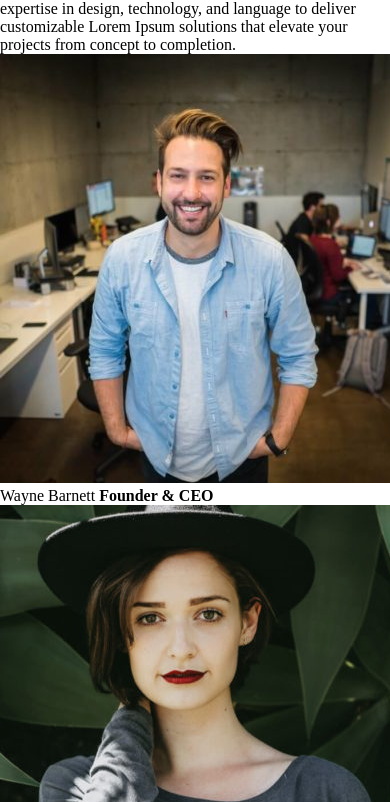
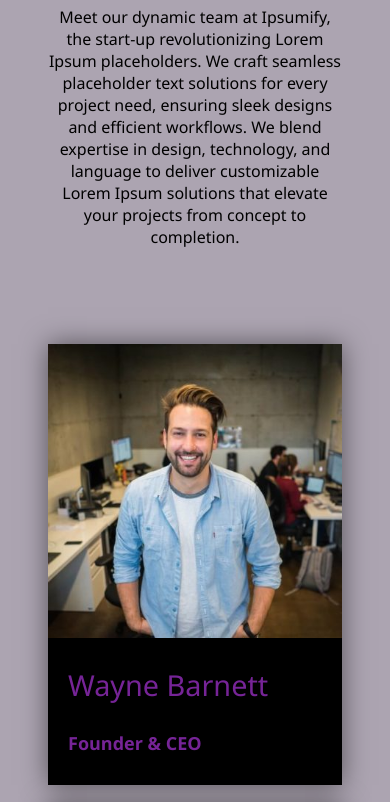
Before and after one commit to IO-underscorre/js-our-team, a plain HTML site: page index.html in a window 390 px wide. Shown: the part 109-911 px from the top of the page. Drawn offline with Linux system fonts and the light colour scheme.

Commit message:
feat(css): page style completed

```diff
--- a/css/style.css
+++ b/css/style.css
@@ -3,3 +3,101 @@
     margin: 0;
     padding: 0;
 }
+
+ul {
+    list-style: none;
+}
+
+body {
+    font-family: 'Segoe UI', Tahoma, Geneva, Verdana, sans-serif;
+    background-color: #aca4b1;
+}
+
+header {
+    margin: 0 auto;
+    max-width: 800px;
+    padding: 3rem;
+    text-align: center;
+}
+
+main {
+    margin: 0 auto;
+    max-width: 1200px;
+    padding: 3rem;
+}
+
+h1 {
+    margin-bottom: 1.5rem;
+    color: #762497;
+}
+
+.cards-container {
+    display: flex;
+    flex-wrap: wrap;
+    gap: 20px;
+}
+
+.cards-container > li {
+    flex-basis: calc(50% - 10px);
+    aspect-ratio: 3 / 1;
+    display: flex;
+    background-color: #000000;
+    color: #762497;
+    box-shadow: 0 0 25px #00000080;
+    line-height: 1;
+}
+
+.cards-container > li > *:first-child {
+    flex-basis: calc(100% / 3);
+    overflow: hidden;
+}
+
+.cards-container > li > *:last-child {
+    flex-basis: calc((100% * 2) / 3);
+    display: flex;
+    padding-left: 20px;
+    flex-direction: column;
+    justify-content: space-evenly;
+}
+
+.cards-container span {
+    font-size: 2em;
+}
+
+.cards-container b {
+    font-size: 1.25em;
+}
+
+.cards-container img {
+    object-fit: cover;
+    width: 100%;
+}
+
+
+@media all and (max-width: 950px) {
+    .cards-container > li {
+        flex-basis: 100%;
+    }
+}
+
+
+@media all and (max-width: 550px) {
+    .cards-container > li {
+        aspect-ratio: 2 / 3;
+        flex-direction: column;
+        font-size: .9rem;
+    }
+
+    .cards-container > li > *:first-child {
+        flex-basis: calc((100% * 2) / 3);
+        overflow: hidden;
+    }
+
+    .cards-container > li > *:last-child {
+        flex-basis: calc(100% / 3);
+        display: flex;
+        padding-left: 20px;
+        flex-direction: column;
+        justify-content: space-evenly;
+    }
+}
```
